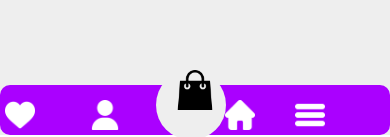
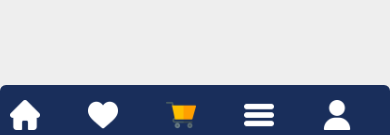
Before and after one commit to mdkacode/pragti, a React Native app: screen / in a window 390 px wide. Shown: the part 709-846 px from the top of the page. Built offline with nearby package versions, Linux system fonts and the light colour scheme.

Commit message:
Fixed Footer with Dynamic Desgin.

```diff
--- a/App/Views/AppLayout/AppLayout.tsx
+++ b/App/Views/AppLayout/AppLayout.tsx
@@ -1,6 +1,6 @@
 import React from 'react';
-import {Container, AppView, IconImage, RowView, LayoutContainer,AppFooter,TextBox,FooterCircle} from './style';
-import {Dimensions} from 'react-native';
+import { Container, AppView, IconImage, RowView, LayoutContainer, AppFooter } from './style';
+import { Dimensions } from 'react-native';
 import MyCorsoal from "../../Components/Corusal/corusoal";
 const windowWidth = Dimensions.get('window').width;
 const windowHeight = Dimensions.get('window').height;
@@ -64,48 +64,53 @@ const AppLayout = () => {
         {/*Footer Start */}
 
       </LayoutContainer>
-      <Container>
 
         <AppFooter width={windowWidth} height={50} >
           <Container>
-            <AppView width={90} marginLeft={5} iPosition={'flex-start'}>
+            <AppView marginLeft={10} items={5}  >
+              <IconImage
+                source={require('../../assets/images/icons/home.png')}
+                width={30}
+                height={30}
+              />
+            </AppView>
+            <AppView items={5}  >
               <IconImage
                 source={require('../../assets/images/icons/heart.png')}
                 width={30}
                 height={30}
               />
             </AppView>
-            <AppView width={65}  iPosition={'flex-start'}>
+            <AppView items={5}  >
+              <IconImage
+                source={require('../../assets/images/icons/cart.png')}
+                width={30}
+                height={30}
+              />
+            </AppView>
+            <AppView items={5}>
+              <IconImage
+                source={require('../../assets/images/icons/list.png')}
+                width={30}
+                height={30}
+              />
+            </AppView>
+            <AppView items={5}>
               <IconImage
                 source={require('../../assets/images/icons/user.png')}
                 width={30}
                 height={30}
               />
             </AppView>
-            <AppView width={100} iPosition={'flex-end'}>
-              <IconImage
-                source={require('../../assets/images/icons/home.png')}
-                width={30}
-                height={30}
-              />
-            </AppView>
-            <AppView width={70} iPosition={'flex-end'}>
-              <IconImage
-                source={require('../../assets/images/icons/list.png')}
-                width={30}
-                height={30}
-              />
-            </AppView>
           </Container>
-          <FooterCircle ><RowView fontColor="black" > <IconImage
+          {/* <FooterCircle ><RowView fontColor="black" > <IconImage
             source={require('../../assets/images/icons/shop.png')}
             width={40}
             height={40}
             marginLeft={"1"}
-          /></RowView></FooterCircle>
+          /></RowView></FooterCircle> */}
 
         </AppFooter>
-      </Container>
     </>
   );
 };
--- a/App/Views/AppLayout/style.ts
+++ b/App/Views/AppLayout/style.ts
@@ -1,5 +1,5 @@
 import styled from 'styled-components/native';
-import {Dimensions} from 'react-native';
+import {Dimensions, ViewProps} from 'react-native';
 import {LightColor} from '../../Modules/GlobalStyles/GlobalColors';
 // Global App Width and Height
 const windowWidth = Dimensions.get('window').width;
@@ -46,6 +46,7 @@ export const AppView = styled.View`
   margin-top: ${(p: viewProps) => (p.top ? p.top : 0)}px;
   align-items: ${(p: viewProps) => (p.iPosition ? p.iPosition : 'flex-start')};
   margin-top: 15px;
+  margin-right:${(p:ViewProps) => ( p.items ?  windowWidth/p.items : 0)}px;
   padding-left:${(p: viewProps) => (p.marginLeft ? p.marginLeft : 0)}px;
 `;
 
@@ -59,9 +60,10 @@ export const AppFooter = styled.View`
   width: ${(p: viewProps) => (p.width ? p.width : 0)}px;
   height: ${(p: viewProps) => (p.height ? p.height : 0)}px;
   position: absolute;
-  background-color:#aa00ff;
+  background-color:#192E5B;
   color:white;
-  border-radius: 10px;
+  border-top-left-radius: 6px;
+  border-top-right-radius: 6px;
   bottom: 0;
 `;
 
@@ -90,5 +92,6 @@ interface viewProps {
   height?: number;
   marginLeft?:number;
   top?: number;
+  items?: number;
   iPosition?: string;
 }
```
Also changed, not shown: App/assets/images/icons/cart.png (added). Lines whose indentation alone changed are shown as unchanged.
